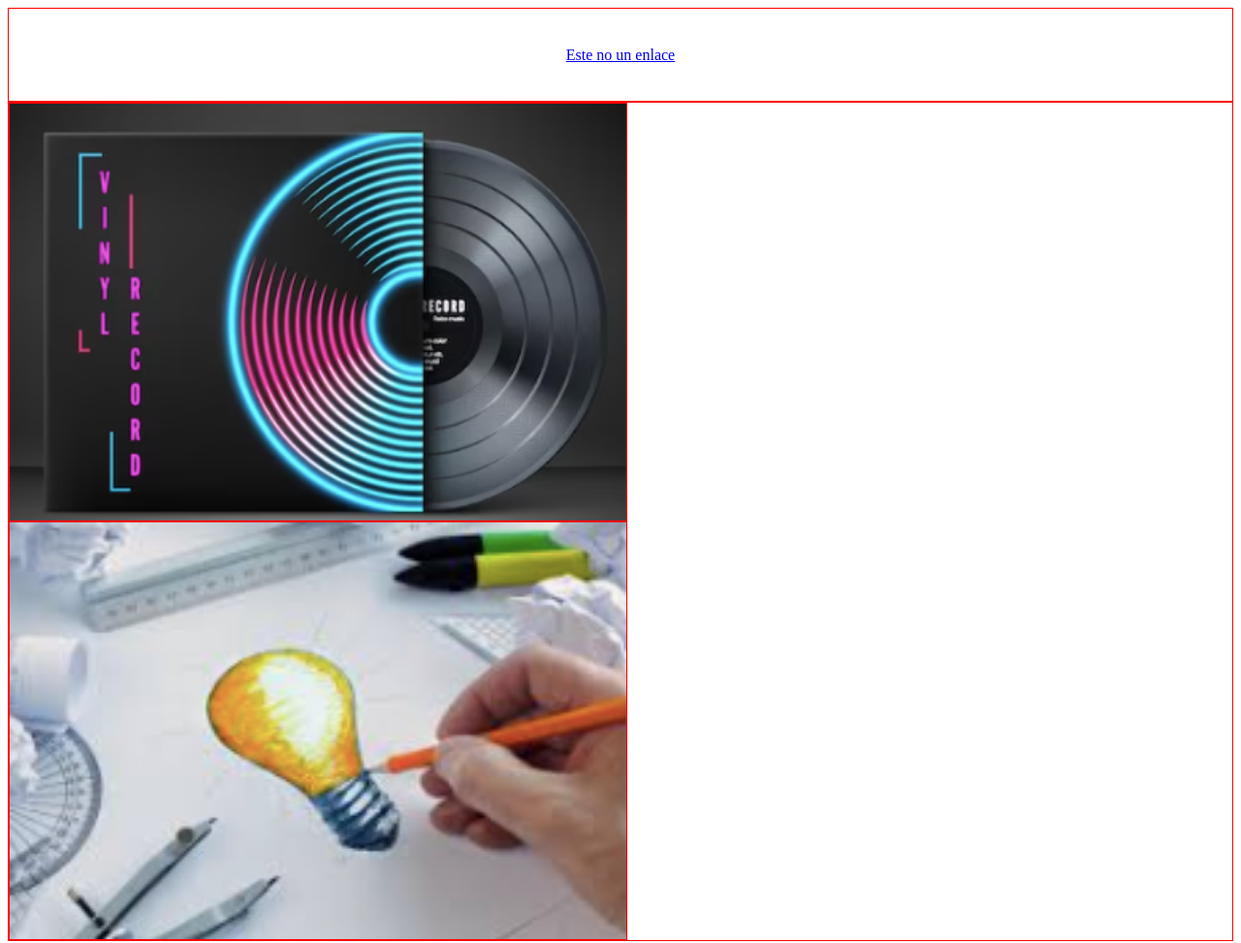
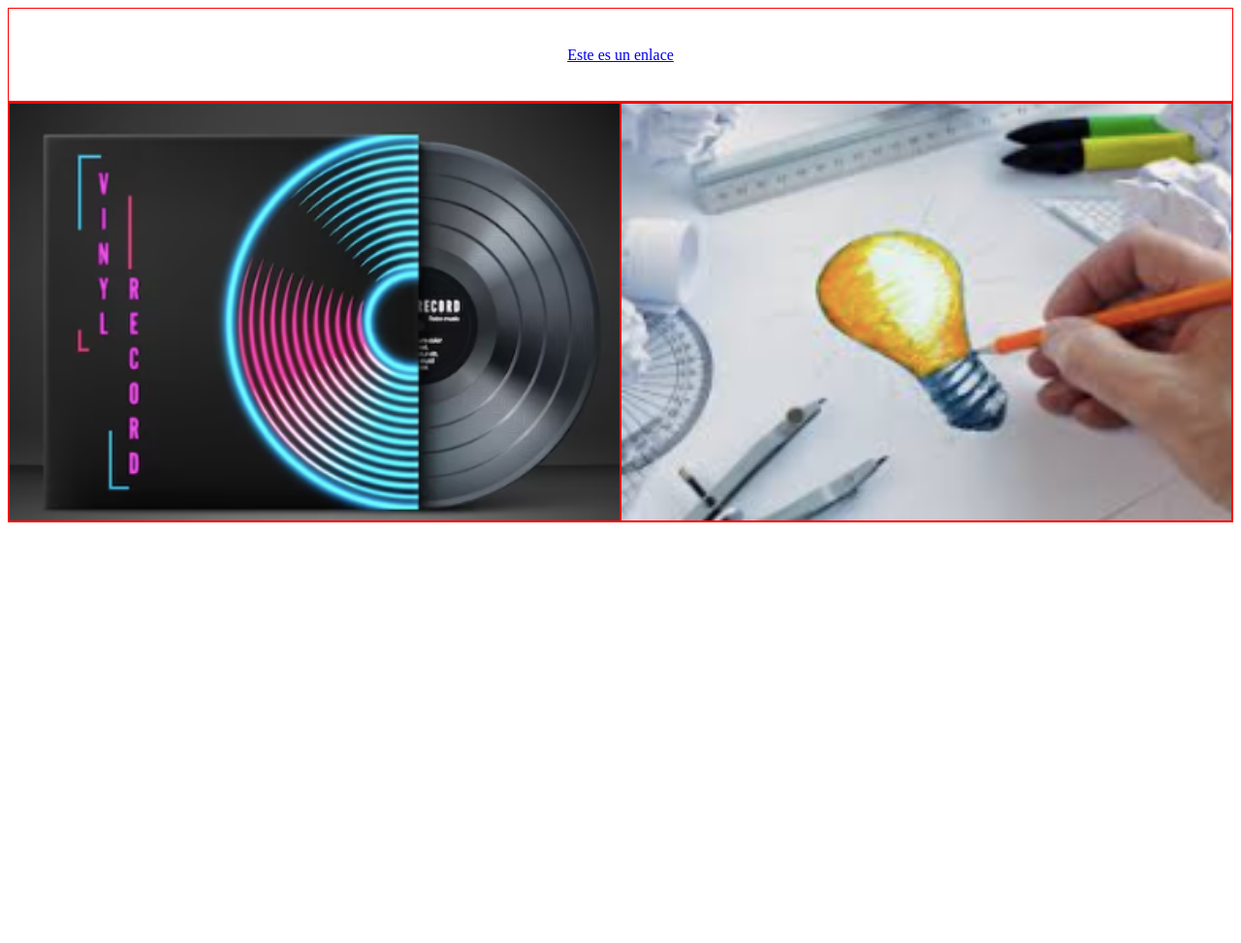
Before and after one commit to SebastianHerreraPC/Daily-pages-D2, a plain HTML site: page index.html in a window 1280 px wide. Shown: the whole page at 97% size. After the commit the page ends 800 px from the top, so only its background shows below. Drawn offline with Linux system fonts and the light colour scheme.

Commit message:
cambios en clases

```diff
--- a/blocks/flexrow.css
+++ b/blocks/flexrow.css
@@ -1,3 +1,7 @@
+.flexrow {
+  display: flex;
+}
+
 .project {
   background-position: center;
   background-size: cover;
--- a/index.html
+++ b/index.html
@@ -8,10 +8,10 @@
   </head>
   <body class="content">
     <header class="header">
-      <a href="#" class="header__link"> Este no un enlace </a>
+      <a href="#" class="header__link"> Este es un enlace </a>
     </header>
     <main class="main">
-      <div class="flex-row">
+      <div class="flexrow">
         <div class="project project_beginner project_music-album"></div>
         <div class="project project_beginner project_design-principles"></div>
       </div>
```
